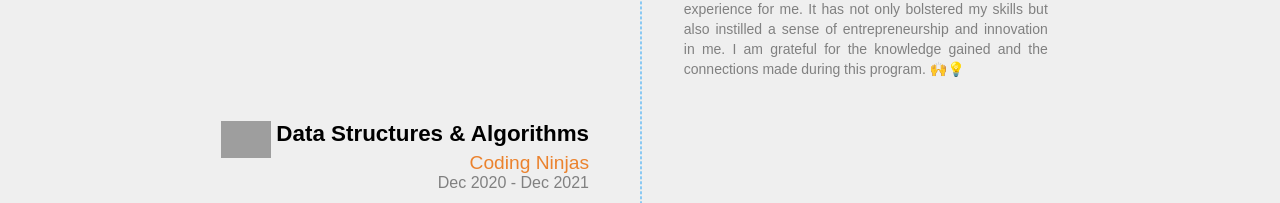
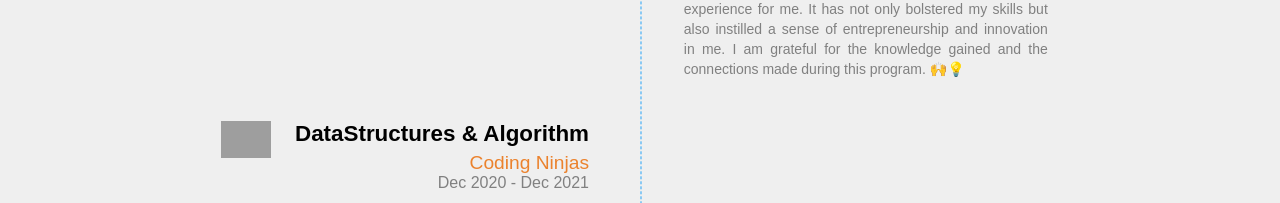
Before and after one commit to vikashbasant/PortfolioProject, a plain HTML site: page index.html in a window 1280 px wide. Shown: the part 5060-5263 px from the top of the page. Drawn offline with Linux system fonts and the light colour scheme; grey boxes are pictures that could not be loaded.

Commit message:
Update index.html

```diff
--- a/index.html
+++ b/index.html
@@ -440,7 +440,7 @@
                         <div class="timeline-logo">
                             <img src="https://ninjasfiles.s3.amazonaws.com/asset_0000000000000032_1550746413_iiitd_logo.png">
                         </div>
-                        <h3 class="experience-designation  m0 m-blue"> Data Structures & Algorithms </h3>
+                        <h3 class="experience-designation  m0 m-blue"> DataStructures & Algorithm </h3>
                         <h4 class="experience-company-name"> Coding Ninjas </h4>
                         <h5 class="experience-duration m0"> Dec 2020 - Dec 2021 </h5>
 
```
